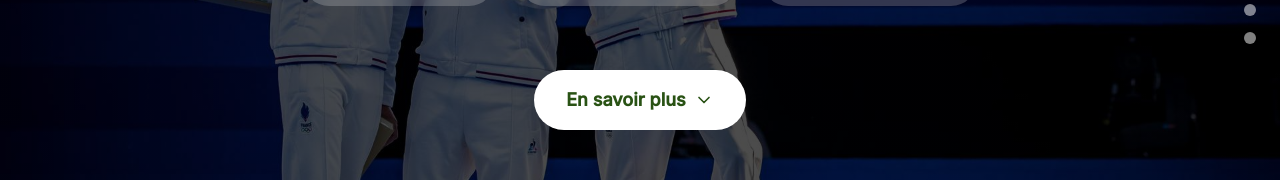
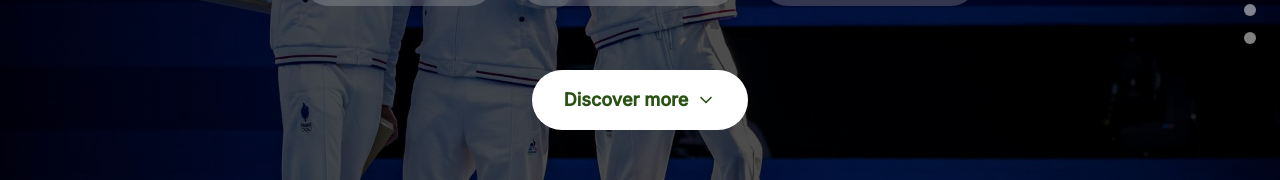
Before and after one commit to nc7hmwtkz4-dot/sg-367be137-3608-459c-9bca-cc2af1e0b7e2-1780337345, a Next.js app: page /en in a window 1280 px wide. Shown: the part 418-598 px from the top of the page. Built offline with nearby package versions, Linux system fonts and the light colour scheme.

Commit message:
feat(ui): add button text prop to valuesection

```diff
--- a/src/components/ValueSection.tsx
+++ b/src/components/ValueSection.tsx
@@ -17,9 +17,11 @@ export interface ValueSectionProps {
   image: string;
   details: string;
   gallery: GalleryItem[];
+  buttonText?: string;
+  galleryText?: string;
 }
 
-export function ValueSection({ index, id, title, keywords, image, details, gallery }: ValueSectionProps) {
+export function ValueSection({ index, id, title, keywords, image, details, gallery, buttonText = "En savoir plus", galleryText = "Galerie" }: ValueSectionProps) {
   const [showDetails, setShowDetails] = useState(false);
   const [showGallery, setShowGallery] = useState(false);
   const [currentImageIndex, setCurrentImageIndex] = useState(0);
@@ -120,7 +122,7 @@ export function ValueSection({ index, id, title, keywords, image, details, galle
                 onClick={() => setShowDetails(true)}
                 className="mt-6 px-6 md:px-8 py-3 md:py-4 bg-white text-primary font-semibold rounded-full hover:bg-white/90 transition-all inline-flex items-center gap-2 text-base md:text-lg">
 
-                  En savoir plus
+                  {buttonText}
                   <ChevronDown className="w-5 h-5" />
                 </button>
               </div>
@@ -147,7 +149,7 @@ export function ValueSection({ index, id, title, keywords, image, details, galle
                 onClick={() => setShowDetails(true)}
                 className="px-6 md:px-8 py-3 md:py-4 bg-white text-primary font-semibold rounded-full hover:bg-white/90 transition-all inline-flex items-center justify-center gap-2 text-base md:text-lg">
 
-                  En savoir plus
+                  {buttonText}
                   <ChevronDown className="w-5 h-5" />
                 </button>
 
@@ -157,7 +159,7 @@ export function ValueSection({ index, id, title, keywords, image, details, galle
                 className="px-6 md:px-8 py-3 md:py-4 bg-transparent border-2 border-white text-white font-semibold rounded-full hover:bg-white hover:text-primary transition-all inline-flex items-center justify-center gap-2 text-base md:text-lg">
 
                     <Images className="w-5 h-5" />
-                    Galerie
+                    {galleryText}
                   </button>
               }
               </div>
--- a/src/pages/en/index.tsx
+++ b/src/pages/en/index.tsx
@@ -66,6 +66,8 @@ export default function Home(): ReactElement {
             image={value.imageUrl}
             details={value.details}
             gallery={value.gallery}
+            buttonText="Discover more"
+            galleryText="Gallery"
           />
         ))}
         <CTASection />
```
